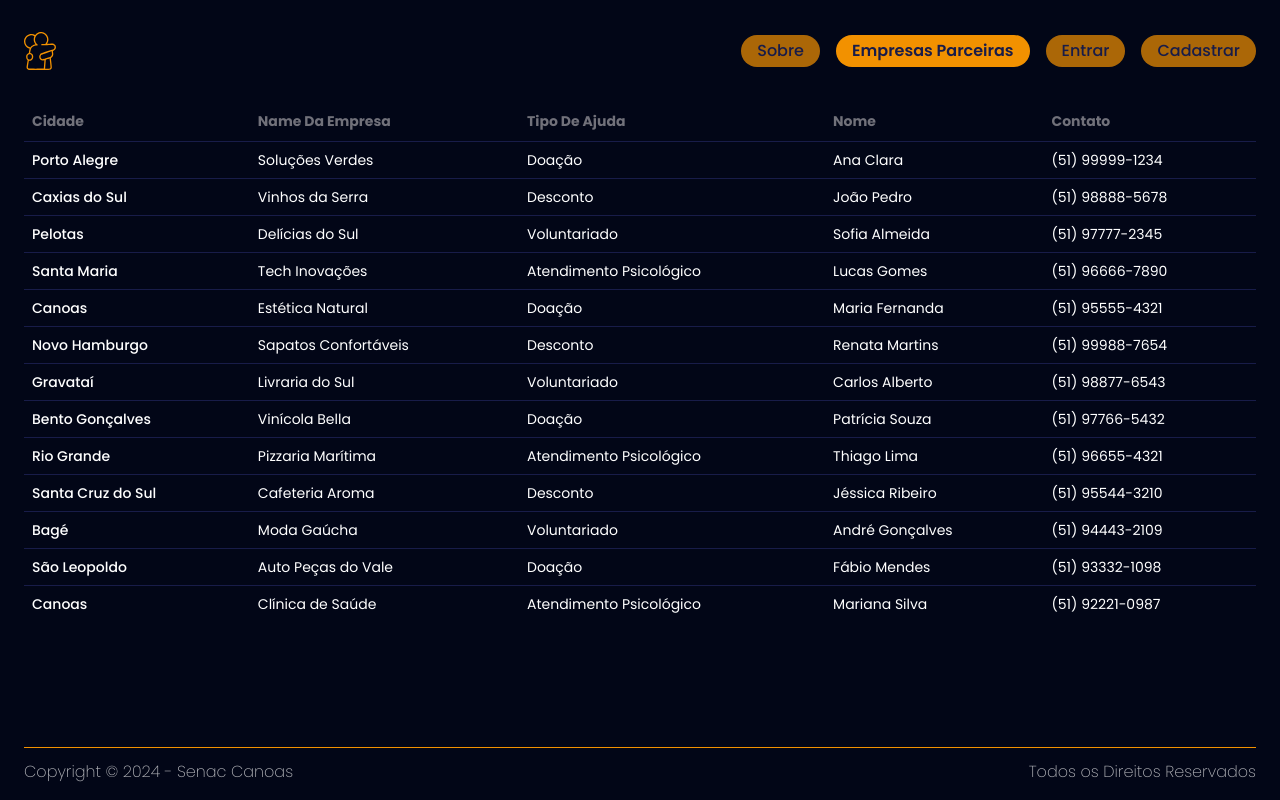
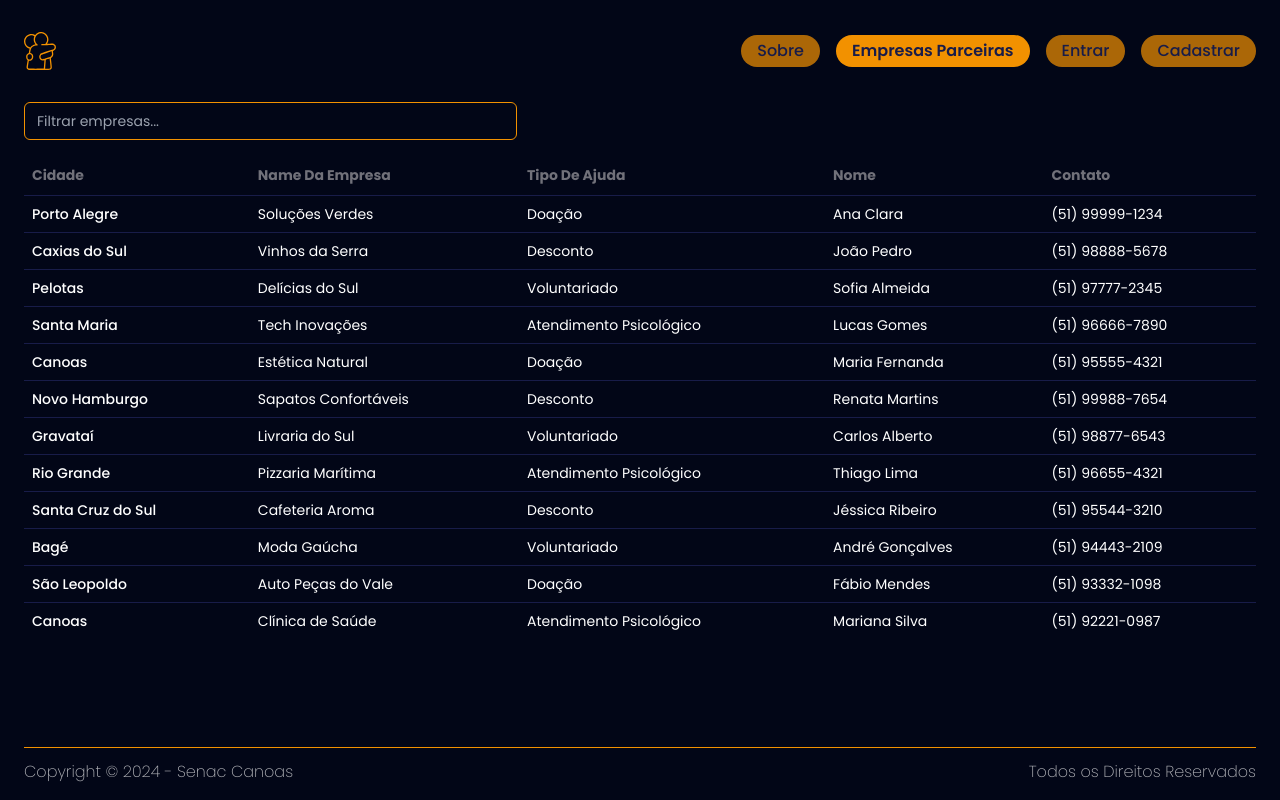
Before and after one commit to gabjohann/conexoes-solidarias, a React (Vite) app: page /registeredCompanies in a window 1280 px wide. Built offline with nearby package versions, Linux system fonts and the light colour scheme.

Commit message:
feat: filter companies

```diff
--- a/src/routes/registered_companies.tsx
+++ b/src/routes/registered_companies.tsx
@@ -1,3 +1,4 @@
+import { Input } from '@/components/input'
 import {
   Table,
   TableBody,
@@ -6,6 +7,7 @@ import {
   TableHeader,
   TableRow,
 } from '@/components/ui/table'
+import { useState } from 'react'
 
 type companiesType = {
   id: number
@@ -83,14 +85,6 @@ const registeredCompaniesList: companiesType[] = [
   },
   {
     id: 8,
-    city: 'Bento Gonçalves',
-    companyName: 'Vinícola Bella',
-    typeOfHelp: 'Doação',
-    name: 'Patrícia Souza',
-    contact: '(51) 97766-5432',
-  },
-  {
-    id: 9,
     city: 'Rio Grande',
     companyName: 'Pizzaria Marítima',
     typeOfHelp: 'Atendimento Psicológico',
@@ -98,7 +92,7 @@ const registeredCompaniesList: companiesType[] = [
     contact: '(51) 96655-4321',
   },
   {
-    id: 10,
+    id: 9,
     city: 'Santa Cruz do Sul',
     companyName: 'Cafeteria Aroma',
     typeOfHelp: 'Desconto',
@@ -106,7 +100,7 @@ const registeredCompaniesList: companiesType[] = [
     contact: '(51) 95544-3210',
   },
   {
-    id: 12,
+    id: 10,
     city: 'Bagé',
     companyName: 'Moda Gaúcha',
     typeOfHelp: 'Voluntariado',
@@ -114,7 +108,7 @@ const registeredCompaniesList: companiesType[] = [
     contact: '(51) 94443-2109',
   },
   {
-    id: 13,
+    id: 11,
     city: 'São Leopoldo',
     companyName: 'Auto Peças do Vale',
     typeOfHelp: 'Doação',
@@ -122,7 +116,7 @@ const registeredCompaniesList: companiesType[] = [
     contact: '(51) 93332-1098',
   },
   {
-    id: 14,
+    id: 12,
     city: 'Canoas',
     companyName: 'Clínica de Saúde',
     typeOfHelp: 'Atendimento Psicológico',
@@ -132,7 +126,55 @@ const registeredCompaniesList: companiesType[] = [
 ]
 
 export function RegisteredCompanies() {
+  const [filter, setFilter] = useState('')
+
+  const filteredCompanies = registeredCompaniesList.filter(
+    company =>
+      company.city.toLowerCase().includes(filter.toLowerCase()) ||
+      company.companyName.toLowerCase().includes(filter.toLowerCase()) ||
+      company.typeOfHelp.toLowerCase().includes(filter.toLowerCase()) ||
+      company.name.toLowerCase().includes(filter.toLowerCase()) ||
+      company.contact.includes(filter)
+  )
+
   return (
+    <div className="flex flex-col flex-1">
+      <input
+        type="text"
+        placeholder="Filtrar empresas..."
+        value={filter}
+        onChange={e => setFilter(e.target.value)}
+        className="w-2/5 px-3 py-2 mb-4 text-sm text-white bg-transparent border rounded-md outline-none border-laranjaSenac"
+      />
+
+      <Table className="text-white">
+        <TableHeader>
+          <TableRow>
+            {tableHeads.map(tableHead => (
+              <TableHead key={tableHead} className="font-bold capitalize">
+                {tableHead}
+              </TableHead>
+            ))}
+          </TableRow>
+        </TableHeader>
+        <TableBody>
+          {filteredCompanies.map(
+            ({ id, city, companyName, typeOfHelp, name, contact }) => (
+              <TableRow key={id}>
+                <TableCell className="font-medium">{city}</TableCell>
+                <TableCell>{companyName}</TableCell>
+                <TableCell>{typeOfHelp}</TableCell>
+                <TableCell>{name}</TableCell>
+                <TableCell>{contact}</TableCell>
+              </TableRow>
+            )
+          )}
+        </TableBody>
+      </Table>
+    </div>
+  )
+
+  /*  return (
     <div className="flex flex-1">
       <Table className="text-white">
         <TableHeader>
@@ -159,5 +201,5 @@ export function RegisteredCompanies() {
         </TableBody>
       </Table>
     </div>
-  )
+  ) */
 }
```
